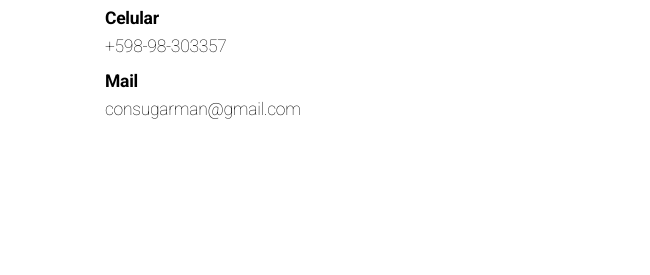
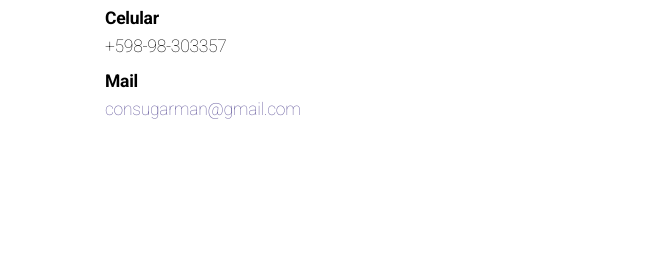
Before and after one commit to seba2610/clinica-mg, a plain HTML site: page contacto.html in a window 1280 px wide. Shown: the part 381-656 px from the top of the page, 0-650 px from the left. Drawn offline with Linux system fonts and the light colour scheme; some packages are replaced by stand-ins of ours; grey boxes are pictures that could not be loaded.

Commit message:
Mailto added.

```diff
--- a/contacto.html
+++ b/contacto.html
@@ -103,7 +103,7 @@
                             <li class="my-2"><strong>Dirección</strong><br>Bvar. General Artigas 1443 apto 215 esquina Rivera (Torre de los Caudillos).</li>
                             <li class="my-2"><strong>Teléfono</strong><br>(+598)-2-4089545</li>
                             <li class="my-2"><strong>Celular</strong><br>+598-98-303357</li>
-                            <li class="my-2"><strong>Mail</strong><br>consugarman@gmail.com</li>
+                            <li class="my-2"><strong>Mail</strong><br><a href="mailto:onsugarman@gmail.com">consugarman@gmail.com</a></li>
                         </ul>
                     </p>
                 </div>
```
